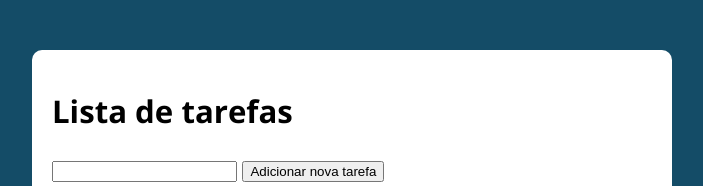
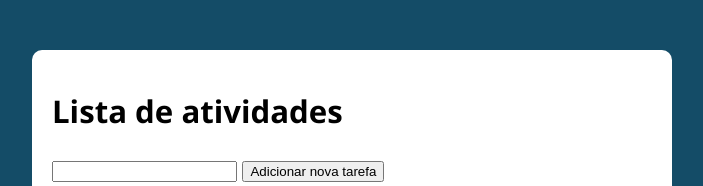
Before and after one commit to JordanMateus01/Lista-de-tarefas, a plain HTML site: page index.html in a window 1280 px wide. Shown: the top 186 px of the page, without its empty margins (288-991 px from the left). Drawn offline with nearby package versions, Linux system fonts and the light colour scheme.

Commit message:
Primeiro commit

```diff
--- a/index.html
+++ b/index.html
@@ -12,7 +12,7 @@
 <body>
 
     <section class="container">
-        <h1>Lista de tarefas</h1>
+        <h1>Lista de atividades</h1>
         <p>
             <input type="text" class="input-tarefa">
             <button class="btn-tarefa">Adicionar nova tarefa</button>
```
